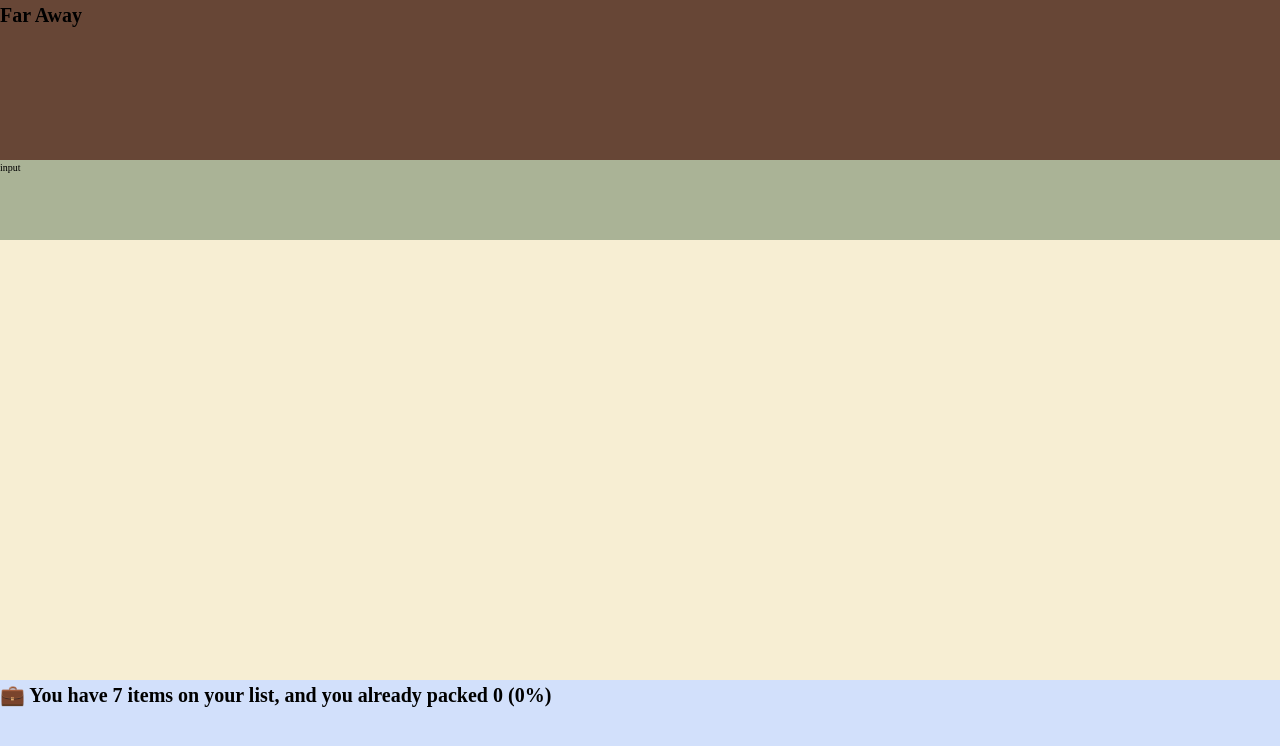
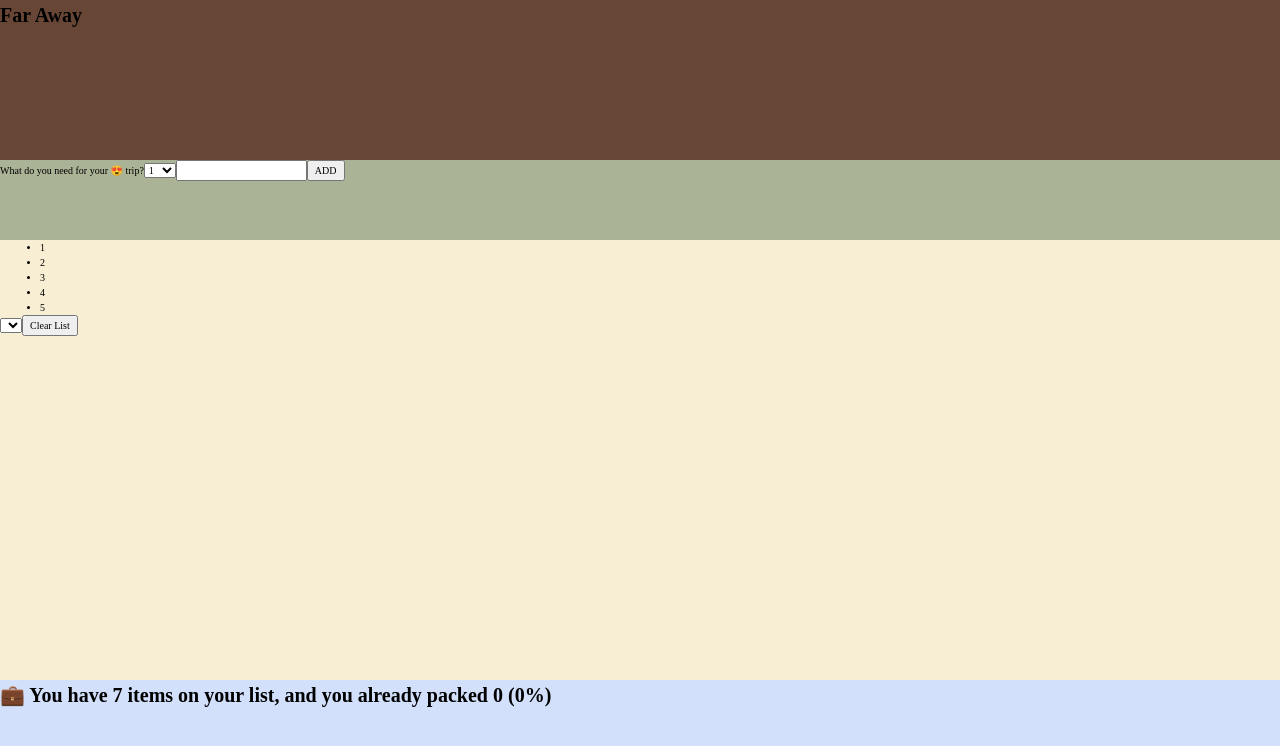
Before and after one commit to Lam-Big-Water/CodeBoard, a React (Vite) app in the folder JNReactCourse/: page / in a window 1280 px wide. Shown: the top 746 px of the page. Built offline with nearby package versions, Linux system fonts and the light colour scheme.

Commit message:
the data operation is done

```diff
--- a/JNReactCourse/src/App.tsx
+++ b/JNReactCourse/src/App.tsx
@@ -1,28 +1,119 @@
-import './style.scss';
+import { useState } from "react";
+import "./style.scss";
+
+type ItemType = {
+  eventTimes: number;
+  inputV: string;
+  packed: boolean;
+  id: number;
+}
 const App = () => {
+
+  const [submitV, setSubmitV] = useState<ItemType[] | []>([]);
+  console.log(submitV);
+
+  const handleAddItems = (item: ItemType) => setSubmitV((submitV) => [...submitV, item]);
+
+
+
   return (
     <div className="container">
-      <header className='header'>
+      <header className="header">
         <h1 className="header-title">Far Away</h1>
         <div className="header-addEvent">
-          input
+          <AddEvent
+            onAddItems={handleAddItems}
+          />
         </div>
       </header>
 
-      <main className='operation'>
-        <div className="operation-event">
-
-        </div>
-        <div className="operation-sort">
-
-        </div>
+      <main className="operation">
+        <EventArea />
       </main>
 
-      <footer className='record'>
-        <h1 className='record-msg'>💼 You have 7 items on your list, and you already packed 0 (0%)</h1>
+      <footer className="record">
+        <h1 className="record-msg">
+          💼 You have 7 items on your list, and you already packed 0 (0%)
+        </h1>
       </footer>
     </div>
-  )
-}
+  );
+};
 
-export default App
+type AddEventProps = {
+  onAddItems: (newItem: ItemType) => void
+};
+
+const AddEvent = ({onAddItems}: AddEventProps) => {
+  const [eventTimes, setEventTimes] = useState(1);
+  const [inputV, setInputV] = useState("");
+
+  const handleSubmit = () => {
+
+    if (!inputV) return;
+
+    const newItem = {eventTimes, inputV, packed: false, id: Date.now()};
+    console.log(newItem);
+
+    onAddItems(newItem);
+
+    setEventTimes(1);
+    setInputV("");
+  }
+
+  return (
+    <>
+      <label htmlFor="">What do you need for your 😍 trip?</label>
+      <select value={eventTimes} onChange={(event) => setEventTimes(+event.target.value)}>
+        {Array.from({ length: 20 }, (_, i) => i + 1).map((num) => (
+          <option value={num}>{num}</option>
+        ))}
+      </select>
+      <input type="text" onChange={(event) => setInputV(event.target.value)} value={inputV}/>
+      <button onClick={handleSubmit}>ADD</button>
+    </>
+  );
+};
+
+const EventArea = () => {
+  const arr = [1, 2, 3, 4, 5];
+
+  return (
+    <>
+      <div className="operation-event">
+        <ul>
+          {arr.map((i) => (
+            <Item item={i} />
+          ))}
+        </ul>
+      </div>
+
+      <div className="operation-sort">
+        <Sort />
+      </div>
+    </>
+  );
+};
+
+type ItemProps = { item: number };
+
+const Item = ({ item }: ItemProps) => {
+  return (
+    <>
+      <li>{item}</li>
+    </>
+  );
+};
+
+const Sort = () => {
+  return (
+    <>
+      <select name="" id="">
+        Sort By
+      </select>
+      <button>Clear List</button>
+    </>
+  );
+};
+
+export default App;
```
Also changed, not shown: JNReactCourse/src/components/Form.tsx (added, +21 -0 lines), JNReactCourse/src/point.js (added, +11 -0 lines).
